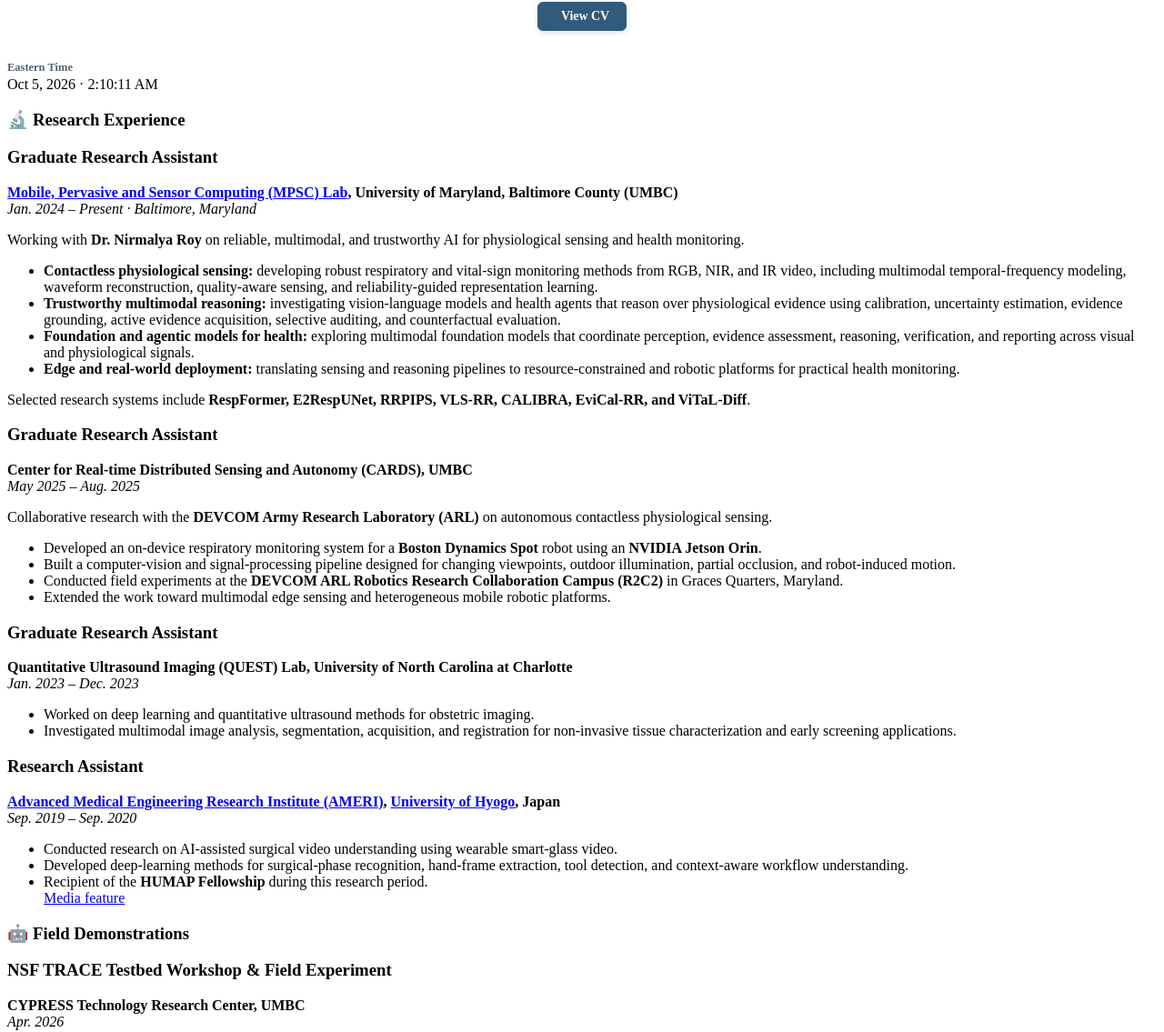
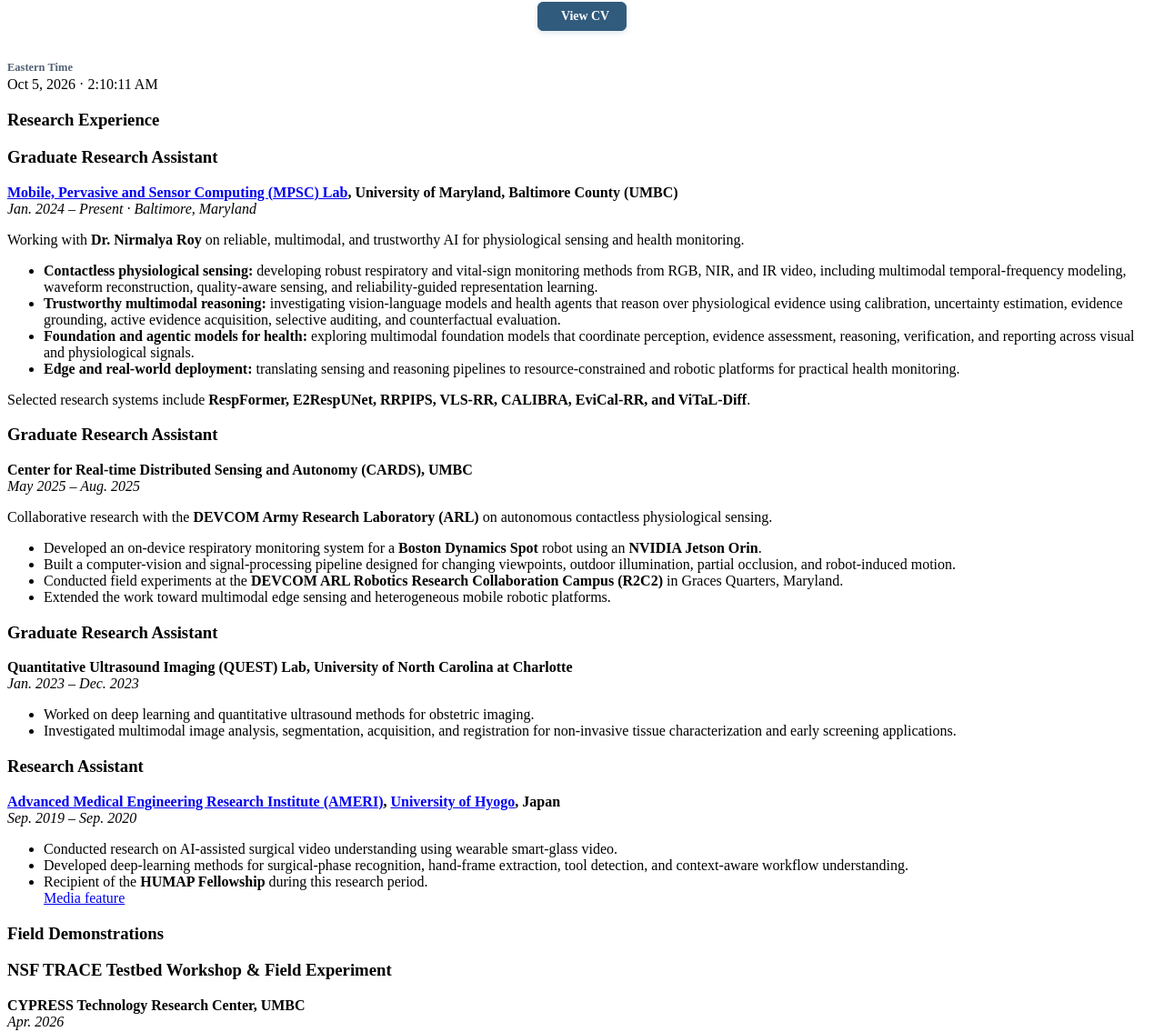
Before and after one commit to sakibshadman/sakibshadman.github.io, a Jekyll site: the page built from _pages/includes/experience.md, in a window 1280 px wide. Shown: the part 997-2132 px from the top of the page at 91% size. Built offline with Jekyll 4.4.1, drawn with Linux system fonts in a browser that asks for light colours; our own code applies the rules of GitHub Pages for plain Markdown files.

```diff
--- a/_pages/includes/experience.md
+++ b/_pages/includes/experience.md
@@ -1,4 +1,4 @@
-# 🔬 Research Experience
+# Research Experience
 
 ### Graduate Research Assistant
 **[Mobile, Pervasive and Sensor Computing (MPSC) Lab](https://mpsc.umbc.edu/), University of Maryland, Baltimore County (UMBC)**
@@ -44,7 +44,7 @@ Collaborative research with the **DEVCOM Army Research Laboratory (ARL)** on aut
   [Media feature](https://www.youtube.com/watch?v=s8bOpcyQmNE)
 
 
-# 🤖 Field Demonstrations
+# Field Demonstrations
 
 ### NSF TRACE Testbed Workshop & Field Experiment
 **CYPRESS Technology Research Center, UMBC**
```
